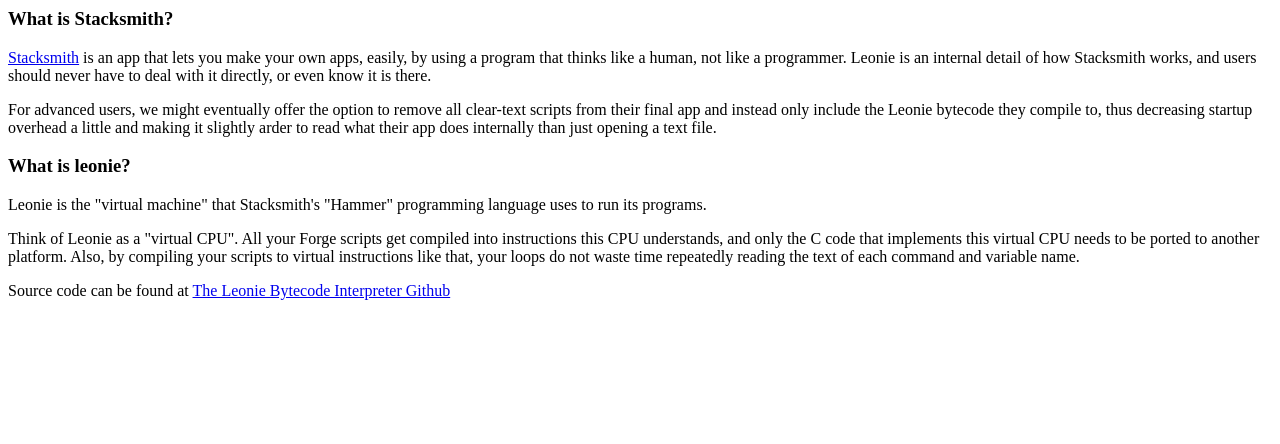
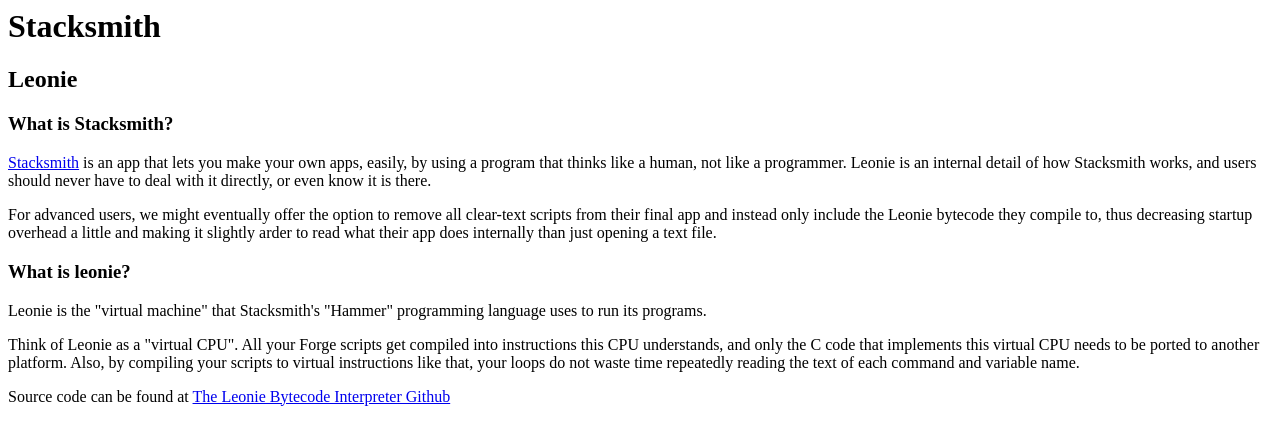
Before and after one commit to uliwitness/Leonie, a plain HTML site: page docs/index.html in a window 1280 px wide. Drawn offline with Linux system fonts and the light colour scheme.

```diff
--- a/docs/index.html
+++ b/docs/index.html
@@ -3,6 +3,8 @@
 <title>Stacksmith &gt; Leonie Bytecode Interpreter</title>
 </head>
 <body>
+  <h1>Stacksmith</h1>
+  <h2>Leonie</h2>
 <h3>What is Stacksmith?</h3>
 <p><a href="https://stacksmith.org/">Stacksmith</a> is an app that lets you make your own apps, easily, by using a
 program that thinks like a human, not like a programmer. Leonie is an internal detail of how Stacksmith works, and users should
```
